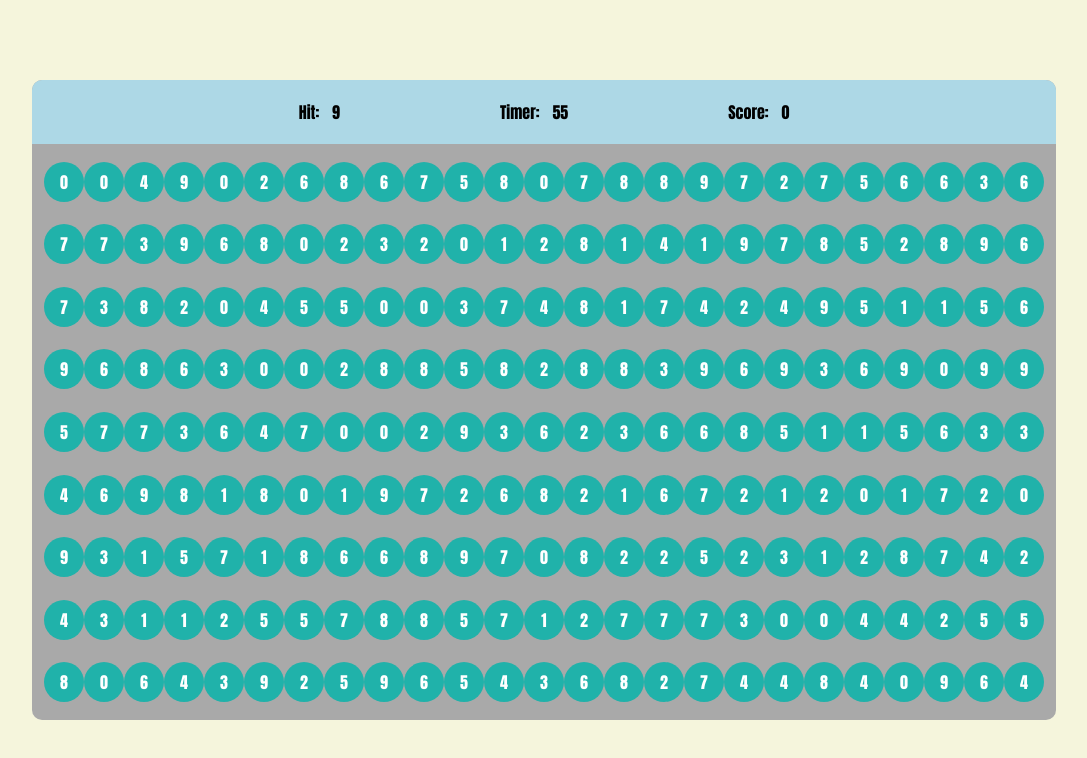
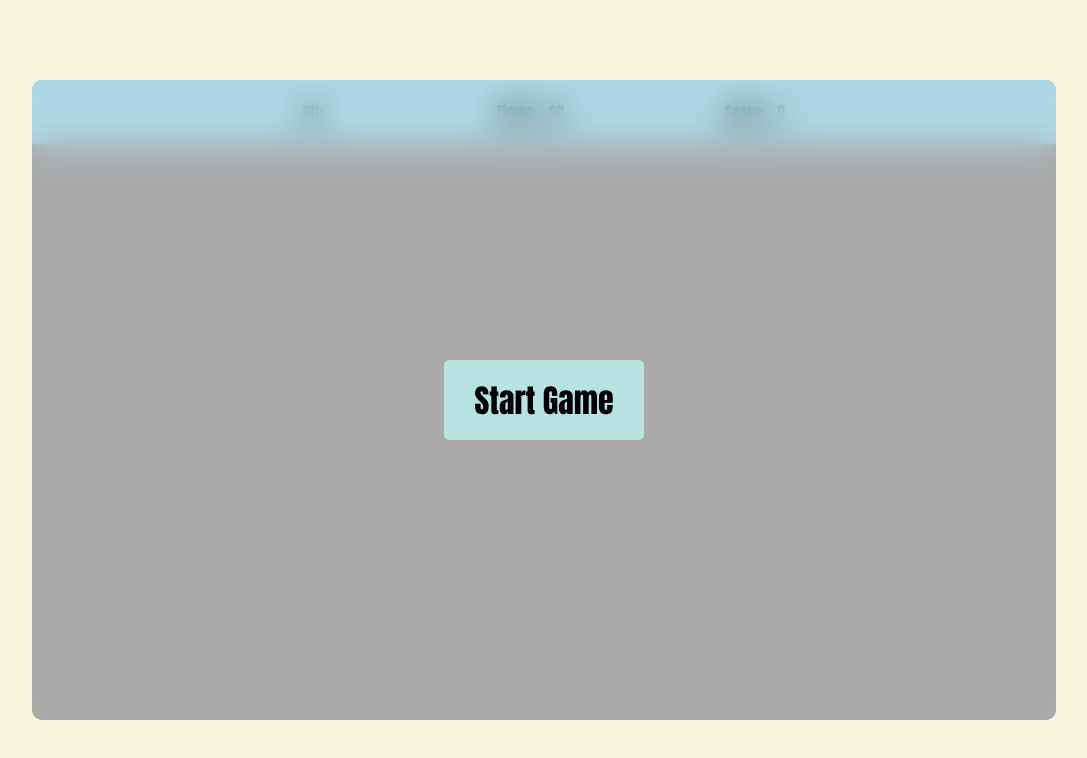
Before and after one commit to ammar-bin-quddus/bubble-game, a plain HTML site: page index.html in a window 1280 px wide. Shown: the whole page, without its empty margins (96-1183 px from the left). Drawn offline with Linux system fonts and the light colour scheme.

Commit message:
added start and rematch functionalities

```diff
--- a/css/styles.css
+++ b/css/styles.css
@@ -15,6 +15,7 @@ main {
 }
 
 #bubble-container {
+    position: relative;
     width: 80%;
     height: 80%;
     background-color: darkgray;
@@ -63,3 +64,52 @@ main {
 #bubble:hover {
     background-color: rgb(18, 142, 138);
 }
+
+#start-div {
+    display: block;
+    width: 80%;
+    height: 80%;
+    border-radius: 10px;
+    position: absolute;
+    top: 50%;
+    left: 50%;
+    transform: translate(-50%, -50%);
+    backdrop-filter: blur(18px);
+    display: flex;
+    justify-content: center;
+    align-items: center;
+}
+
+#start-div button {
+    width: 200px;
+    height: 80px;
+    font-size: 2rem;
+    font-weight: 400;
+    color: black;
+    border: none;
+    border-radius: 5px;
+    background-color: rgb(182, 227, 225);
+    cursor: pointer;
+    transition: 0.8s ease-out;
+}
+
+#start-div button:hover {
+    background-color: rgb(101, 196, 191);
+    color: rgba(255, 255, 255, 0.779);
+}
+
+#start-div button:active {
+    scale: 1.1;
+}
+
+#rematch {
+    margin-top: 1.5rem;
+    font-size: 2rem;
+    cursor: pointer;
+    color: rgb(18, 55, 97);
+}
+
+#re-div a {
+    text-decoration: none;
+    color: black;
+}
--- a/index.html
+++ b/index.html
@@ -27,6 +27,9 @@
 
             </div>
         </div>
+        <div id="start-div">
+            <button id="btn">Start Game</button>
+        </div>
     </main>
 
     <script src="./script.js"></script>
--- a/script.js
+++ b/script.js
@@ -21,9 +21,10 @@ function runTimer() {
             document.querySelector("#timer").textContent = timer
         } else {
             clearInterval(setTime);
-            document.querySelector("#bubble-bottom").innerHTML = `<div>
+            document.querySelector("#bubble-bottom").innerHTML = `<div id="re-div">
                                                                     <h1>Time Over</h1>
                                                                     <h2>Your Total Score: ${score}
+                                                                    <a href= "index.html"><p id="rematch">Rematch</p></a>
                                                                   </div>`;
             document.querySelector("#hit").innerHTML = "";
             document.querySelector("#score").innerHTML = "";
@@ -51,6 +52,9 @@ document.querySelector("#bubble-bottom").addEventListener("click", function(det)
     }
 })
 
-randomHit();
-runTimer();
-showBubbles();
+document.querySelector("#btn").addEventListener("click", function() {
+    document.querySelector("#start-div").style.display = "none";
+    showBubbles();
+    randomHit();
+    runTimer();
+})
```
